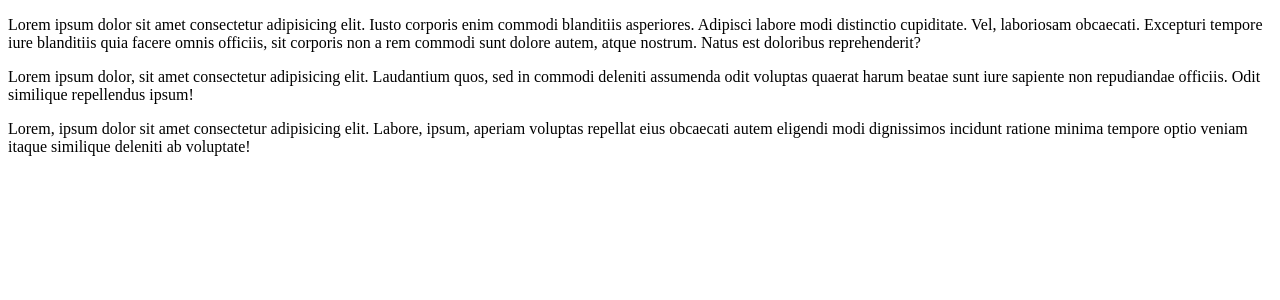
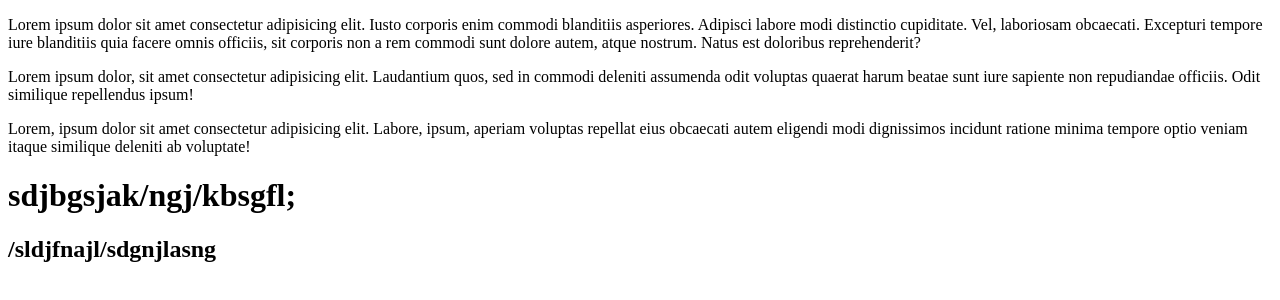
Before and after one commit to ventada/haltamerin-g1, a plain HTML site: page index.html in a window 1280 px wide. Drawn offline with Linux system fonts and the light colour scheme.

Commit message:
add headers for website

```diff
--- a/index.html
+++ b/index.html
@@ -24,5 +24,8 @@
       incidunt ratione minima tempore optio veniam itaque similique deleniti ab
       voluptate!
     </p>
+
+    <h1>sdjbgsjak/ngj/kbsgfl;</h1>
+    <h2>/sldjfnajl/sdgnjlasng</h2>
   </body>
 </html>
```
